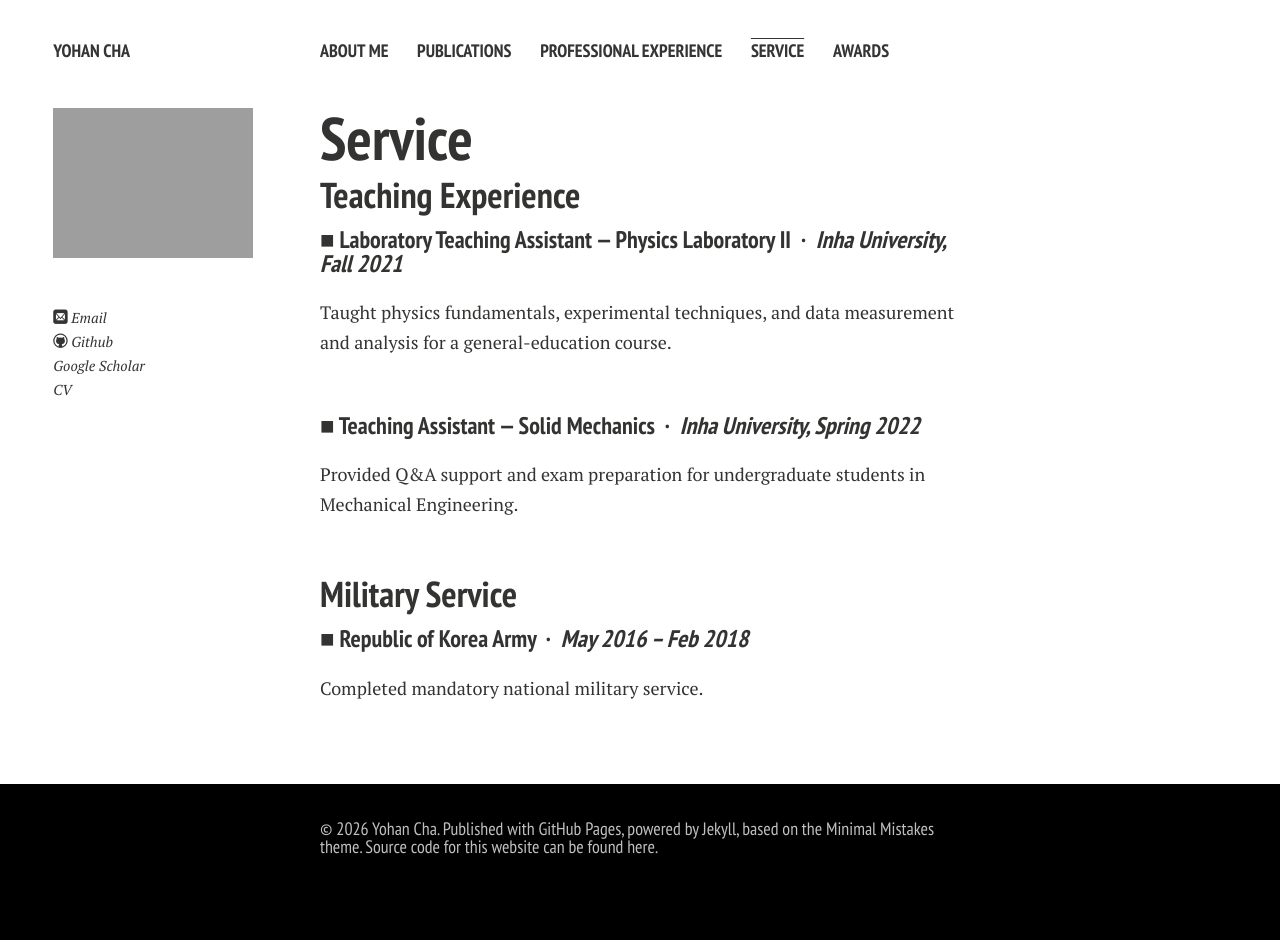
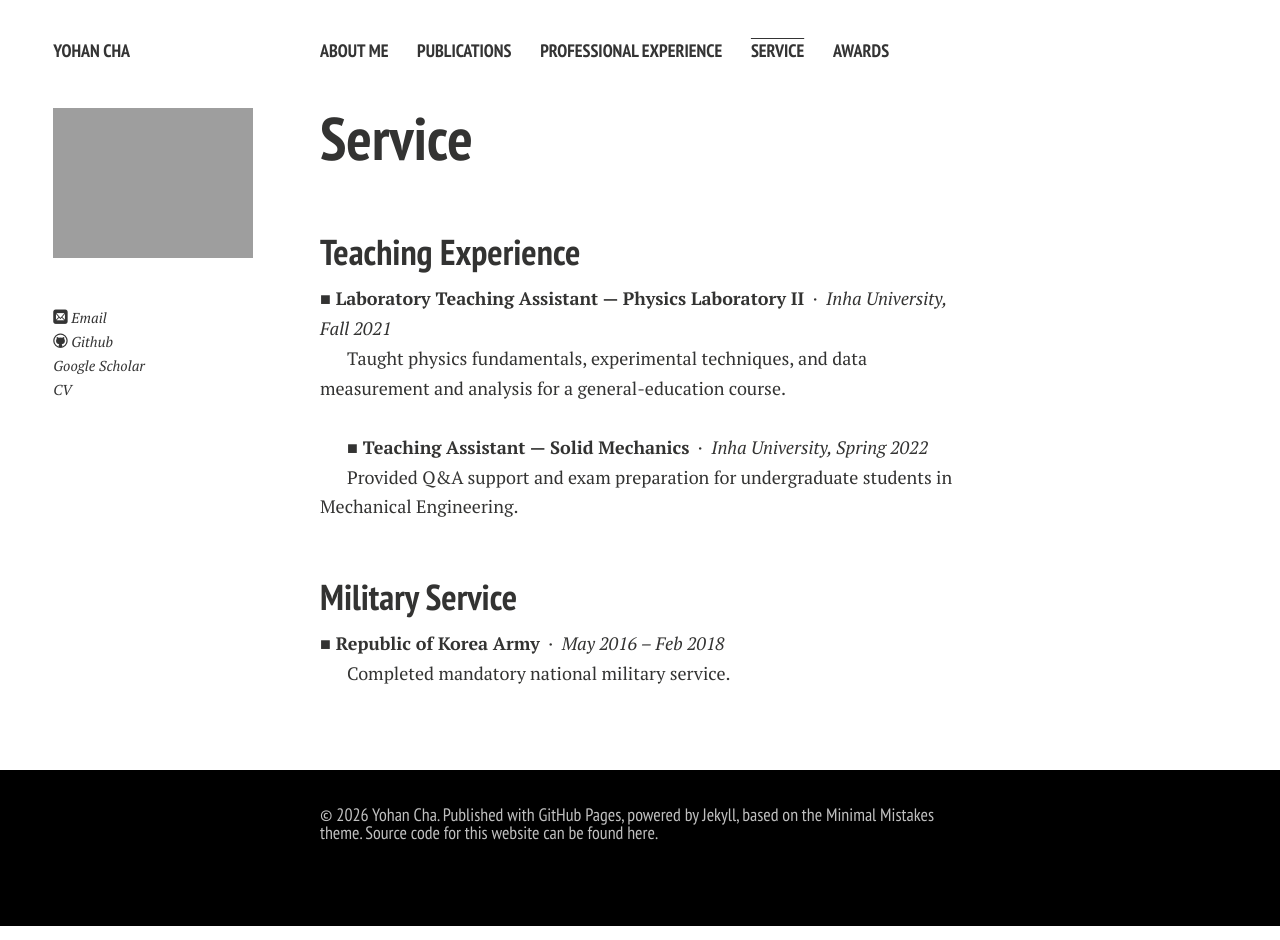
Before and after one commit to powerfulsmooth/powerfulsmooth.github.io, a Jekyll site: the page built from service.md, in a window 1280 px wide. Built offline with Jekyll 4.4.1, drawn with Linux system fonts in a browser that asks for light colours; nearby versions of some CDN libraries; comment, search, counter and statistics services are not loaded; a style sheet for code colours, icons or effects is not loaded.

Commit message:
Add files via upload

```diff
--- a/service.md
+++ b/service.md
@@ -6,15 +6,17 @@ title: Service
 
 # Service
 
+<br>
+
 ## Teaching Experience
 
-#### ■ Laboratory Teaching Assistant — Physics Laboratory II &nbsp;·&nbsp; *Inha University, Fall 2021*
+**■ Laboratory Teaching Assistant — Physics Laboratory II** &nbsp;·&nbsp; *Inha University, Fall 2021*
 
 Taught physics fundamentals, experimental techniques, and data measurement and analysis for a general-education course.
 
 <br>
 
-#### ■ Teaching Assistant — Solid Mechanics &nbsp;·&nbsp; *Inha University, Spring 2022*
+**■ Teaching Assistant — Solid Mechanics** &nbsp;·&nbsp; *Inha University, Spring 2022*
 
 Provided Q&A support and exam preparation for undergraduate students in Mechanical Engineering.
 
@@ -22,6 +24,6 @@ Provided Q&A support and exam preparation for undergraduate students in Mechanic
 
 ## Military Service
 
-#### ■ Republic of Korea Army &nbsp;·&nbsp; *May 2016 – Feb 2018*
+**■ Republic of Korea Army** &nbsp;·&nbsp; *May 2016 – Feb 2018*
 
 Completed mandatory national military service.
```
